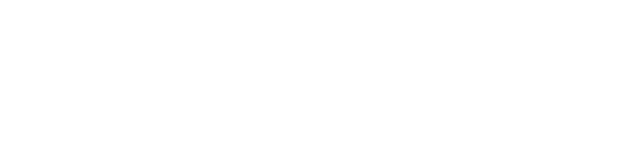
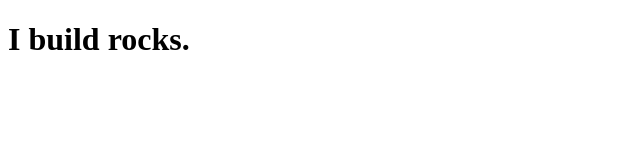
Before and after one commit to Bobthebuilder-cool/Bob-the-builder, a plain HTML site: page index.html in a window 1280 px wide. Shown: the whole page, without its empty margins (0-640 px from the left). Drawn offline with Linux system fonts and the light colour scheme.

Commit message:
change message

```diff
--- a/index.html
+++ b/index.html
@@ -3,9 +3,9 @@
 <head>
     <meta charset="UTF-8">
     <meta name="viewport" content="width=device-width, initial-scale=1.0">
-    <title>Document</title>
+    <title>COVID Info</title>
 </head>
 <body>
-
+ <h1>I build rocks.</h1>
 </body>
 </html>
```
